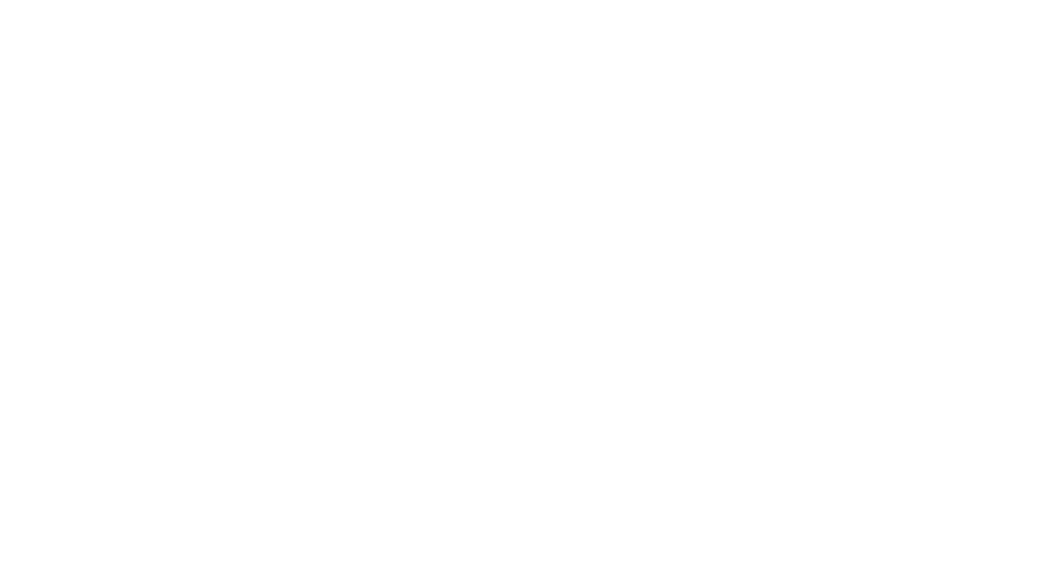
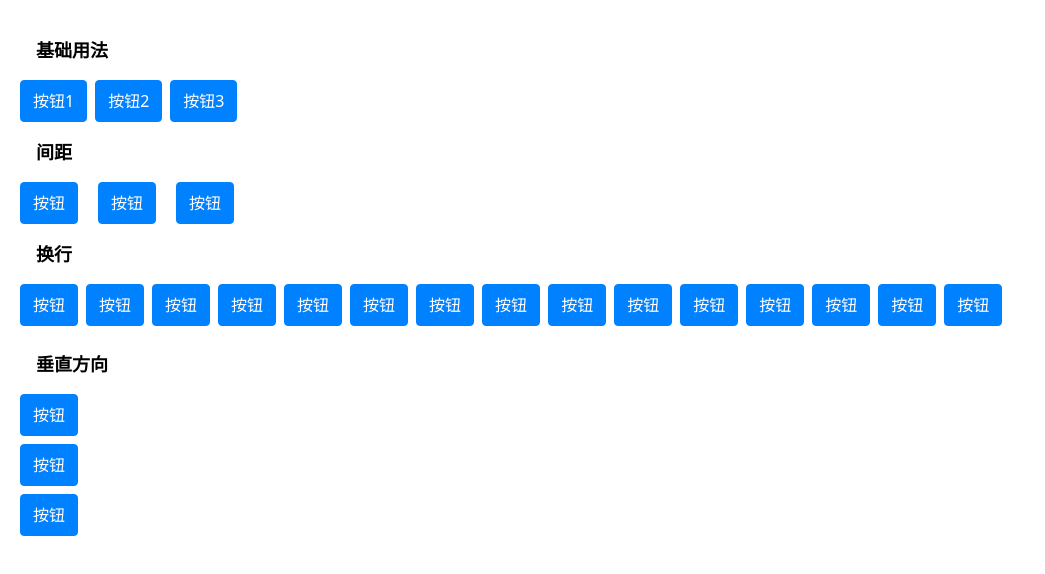
Before and after one commit to LadyChatterleyLover/cc-ui-h5, a Vue app: page /space in a window 1280 px wide. Before the commit this address had no page. Shown: the top 574 px of the page, without its empty margins (0-1045 px from the left). Built offline with nearby package versions, Linux system fonts and the light colour scheme.

Commit message:
feat: 新增space组件及组件示例

```diff
--- a/src/components/index.ts
+++ b/src/components/index.ts
@@ -6,8 +6,9 @@
 import Popup from './popup'
 import Row from './row'
 import Col from './col'
+import Space from './space'
 
-const components = [Icon, Overlay, Loading, Button, Popup, Row, Col]
+const components = [Icon, Overlay, Loading, Button, Popup, Row, Col, Space]
 
 export default {
   install(app: App) {
--- a/src/components/row/src/Row.vue
+++ b/src/components/row/src/Row.vue
@@ -13,7 +13,7 @@
 </template>
 
 <script setup lang="ts">
-import { defineProps, computed, provide } from 'vue'
+import { computed, provide } from 'vue'
 import type { JustifyProps } from '@/types'
 
 const props = withDefaults(
--- /dev/null
+++ b/src/components/space/index.ts
@@ -0,0 +1,8 @@
+import type { App } from 'vue'
+import Space from './src/Space.vue'
+
+export default {
+  install(app: App) {
+    app.component('cc-space', Space)
+  }
+}
--- /dev/null
+++ b/src/components/space/src/Space.vue
@@ -0,0 +1,62 @@
+<template>
+  <div
+    @click="handleClick"
+    class="flex"
+    :class="[
+      `${direction === 'vertical' ? 'flex-col' : ''}`,
+      `${wrap && direction === 'horizontal' ? 'flex-wrap' : ''}`
+    ]"
+    :style="{
+      justifyContent: justify,
+      alignItems: align
+    }"
+  >
+    <div
+      v-for="(item, index) in slots"
+      :key="index"
+      class="flex items-center"
+      :style="{
+        marginRight: direction === 'horizontal' && index !== slots.length! - 1 ? (gap +'px') : 0,
+        marginBottom: direction === 'vertical' && index !== slots.length! - 1 ? (gap +'px') : 0,
+        paddingBottom: direction === 'horizontal' && wrap ? (gap + 'px') : 0,
+   }"
+    >
+      <component :is="item"></component>
+    </div>
+  </div>
+</template>
+
+<script setup lang="ts">
+import { useSlots } from 'vue'
+import type { JustifyProps, AlignProps, Direction } from '@/types'
+
+const props = withDefaults(
+  defineProps<{
+    gap?: string | number
+    // 主轴对齐方式
+    justify?: JustifyProps
+    // 交叉轴对齐方式
+    align?: AlignProps
+    // 间距方向
+    direction?: Direction
+    // 是否自动换行，仅在 horizontal 时有效
+    wrap?: boolean
+  }>(),
+  {
+    gap: 8,
+    justify: 'start',
+    align: 'start',
+    direction: 'horizontal',
+    wrap: false
+  }
+)
+const emits = defineEmits(['click'])
+
+const slots: any = useSlots().default?.()
+
+const handleClick = (e: MouseEvent) => {
+  emits('click', e)
+}
+</script>
+
+<style scoped></style>
--- a/src/router/index.ts
+++ b/src/router/index.ts
@@ -59,6 +59,14 @@
       meta: {
         title: '布局'
       }
+    },
+    {
+      path: '/space',
+      name: 'space',
+      component: () => import('@/views/space/index.vue'),
+      meta: {
+        title: '间距'
+      }
     }
   ]
 })
--- a/src/views/HomeView.vue
+++ b/src/views/HomeView.vue
@@ -72,6 +72,11 @@
         label: 'Toast',
         title: '轻提示',
         url: '/toast'
+      },
+      {
+        label: 'Space',
+        title: '间距',
+        url: '/space'
       }
     ]
   },
--- /dev/null
+++ b/src/views/space/index.vue
@@ -0,0 +1,55 @@
+<template>
+  <div class="p-5">
+    <div class="m-4 text-lg font-bold">基础用法</div>
+    <div>
+      <cc-space>
+        <cc-button type="primary">按钮1</cc-button>
+        <cc-button type="primary">按钮2</cc-button>
+        <cc-button type="primary">按钮3</cc-button>
+      </cc-space>
+    </div>
+
+    <div class="m-4 text-lg font-bold">间距</div>
+    <div>
+      <cc-space :gap="20">
+        <cc-button type="primary">按钮</cc-button>
+        <cc-button type="primary">按钮</cc-button>
+        <cc-button type="primary">按钮</cc-button>
+      </cc-space>
+    </div>
+
+    <div class="m-4 text-lg font-bold">换行</div>
+    <div>
+      <cc-space wrap>
+        <cc-button type="primary">按钮</cc-button>
+        <cc-button type="primary">按钮</cc-button>
+        <cc-button type="primary">按钮</cc-button>
+        <cc-button type="primary">按钮</cc-button>
+        <cc-button type="primary">按钮</cc-button>
+        <cc-button type="primary">按钮</cc-button>
+        <cc-button type="primary">按钮</cc-button>
+        <cc-button type="primary">按钮</cc-button>
+        <cc-button type="primary">按钮</cc-button>
+        <cc-button type="primary">按钮</cc-button>
+        <cc-button type="primary">按钮</cc-button>
+        <cc-button type="primary">按钮</cc-button>
+        <cc-button type="primary">按钮</cc-button>
+        <cc-button type="primary">按钮</cc-button>
+        <cc-button type="primary">按钮</cc-button>
+      </cc-space>
+    </div>
+
+    <div class="m-4 text-lg font-bold">垂直方向</div>
+    <div>
+      <cc-space direction="vertical">
+        <cc-button type="primary">按钮</cc-button>
+        <cc-button type="primary">按钮</cc-button>
+        <cc-button type="primary">按钮</cc-button>
+      </cc-space>
+    </div>
+  </div>
+</template>
+
+<script setup lang="ts"></script>
+
+<style scoped></style>
```
